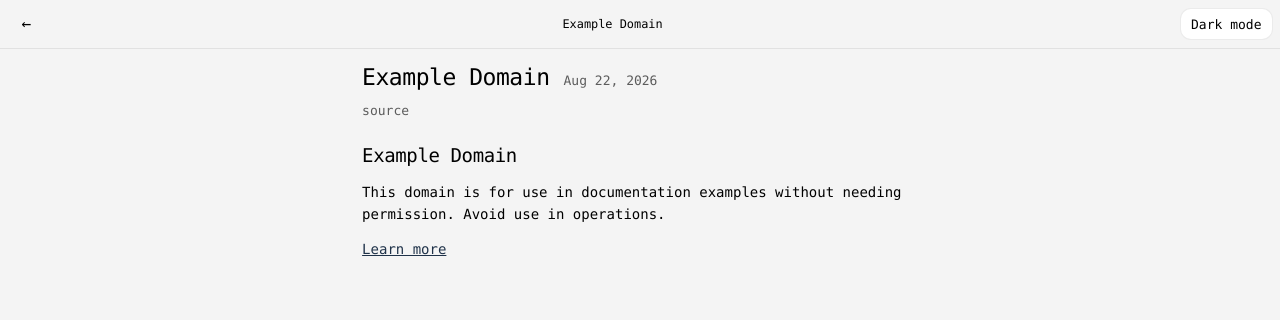
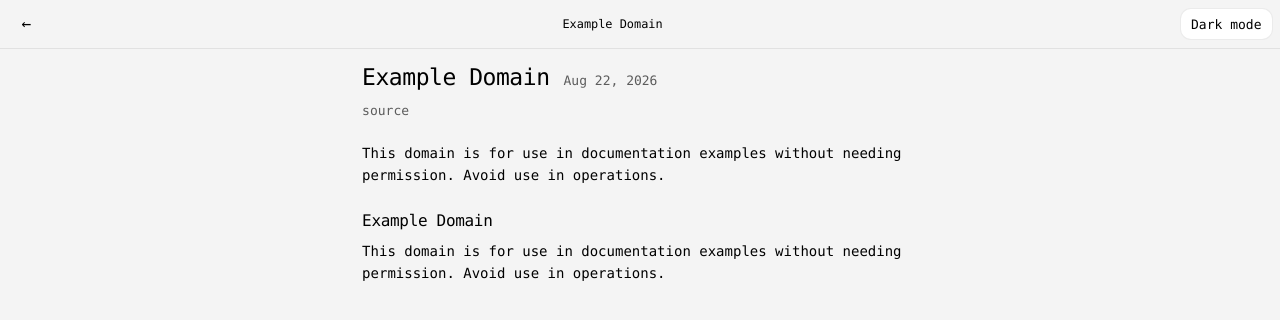
Before and after one commit to grandzam1/scrape-kit, a Jekyll site: the page built from docs/scrapes/example-com/page.md, in a window 1280 px wide. Shown: the top 320 px of the page. Built offline with Jekyll 4.4.1, drawn with Linux system fonts in a browser that asks for light colours; some web fonts are replaced.

Commit message:
scrape: update example-com

```diff
--- a/docs/scrapes/example-com/page.md
+++ b/docs/scrapes/example-com/page.md
@@ -1,17 +1,16 @@
 ---
 title: "Example Domain"
 source: https://example.com
-scrapedAt: 2026-08-22T05:53:38.814Z
+scrapedAt: 2026-08-22T06:07:49.176Z
 layout: scrape
 contentHash: "5945db6fd8137aa377638814ca9bb1ac0a663fd90a97f11f86c3f5c09cfb40e3"
-pageType: "other"
-layoutSource: "raw"
-runId: "46506475-21c5-411d-bb57-74a30def9662"
-groqError: "Groq 404: {\"error\":{\"message\":\"The model `llama-3.3-70b-versatile` does not exist or you do not have access to it.\",\"type\":\"invalid_request_error\",\"code\":\"model_not_found\"}}"
+pageType: "article"
+layoutSource: "groq"
+runId: "367d7e5e-7f91-41d7-ae6a-0c88ca81bcdf"
 ---
-
-# Example Domain
 
 This domain is for use in documentation examples without needing permission. Avoid use in operations.
 
-[Learn more](https://iana.org/domains/example)
+## Example Domain
+
+This domain is for use in documentation examples without needing permission. Avoid use in operations.
```
